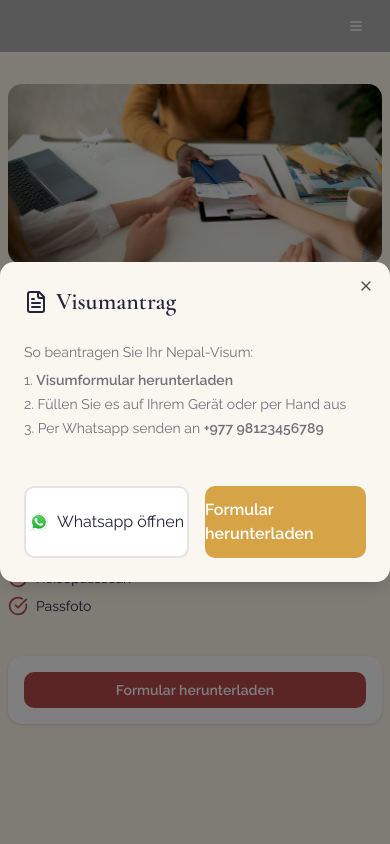
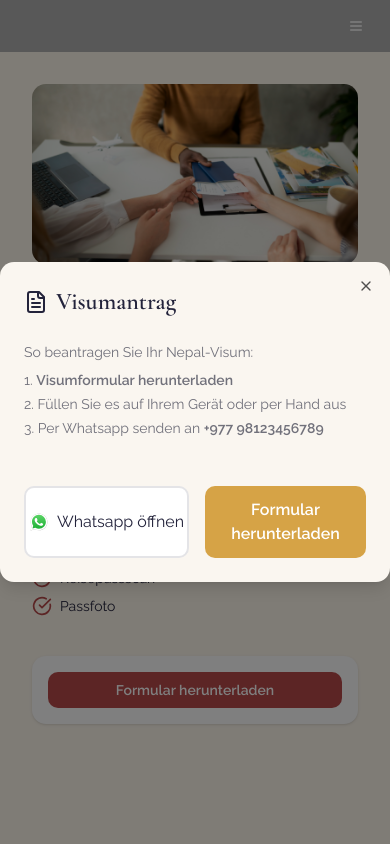
Before and after one commit to sarthakshrestha/kathmandu-mandala, a Next.js app: page /visa in a window 390 px wide. Both pictures are taken after a click on the button "Formular herunterladen". Shown: the top 844 px of the page. Built offline with nearby package versions, Linux system fonts and the light colour scheme.

Commit message:
uiL: text-centered

```diff
--- a/src/app/components/visa-page-components/download-form-dialog.tsx
+++ b/src/app/components/visa-page-components/download-form-dialog.tsx
@@ -62,7 +62,7 @@ export default function DownloadFormDialog() {
             href="https://wa.me/97798123456789"
             target="_blank"
             rel="noopener noreferrer"
-            className="flex-1 flex items-center justify-center gap-2 border-2  rounded-lg py-3 font-links  text-[#23233B] bg-white hover:bg-[#FFF3E6] transition"
+            className="flex-1 flex items-center justify-center gap-2 border-2 text-center  rounded-lg py-3 font-links  text-[#23233B] bg-white hover:bg-[#FFF3E6] transition"
           >
             <img
               src="/images/icons/WhatsApp.svg"
@@ -74,7 +74,7 @@ export default function DownloadFormDialog() {
           <a
             href="/visa-form.pdf"
             download
-            className="flex-1 flex items-center justify-center gap-2 rounded-lg py-3 font-links font-semibold text-white bg-[#D6A346] hover:bg-[#c9a13e] transition"
+            className="flex-1 flex items-center justify-center gap-2 rounded-lg py-3 font-links font-semibold text-white bg-[#D6A346] hover:bg-[#c9a13e] transition text-center"
           >
             {t("download_form_button") || "Download Form"}
           </a>
--- a/src/app/components/visa-page-components/visa-main.tsx
+++ b/src/app/components/visa-page-components/visa-main.tsx
@@ -14,7 +14,7 @@ export default function VisaMain() {
   }
 
   return (
-    <section className="bg-[#FFF9EE] min-h-screen py-8 sm:py-12 px-2 sm:px-4 flex flex-col items-center">
+    <section className="bg-[#FFF9EE] min-h-screen py-8 sm:py-12 px-2 sm:px-4 flex flex-col items-center max-sm:px-8">
       <div className="max-w-4xl w-full mx-auto">
         {/* Image */}
         <div className="rounded-xl overflow-hidden mb-6 sm:mb-8">
```
